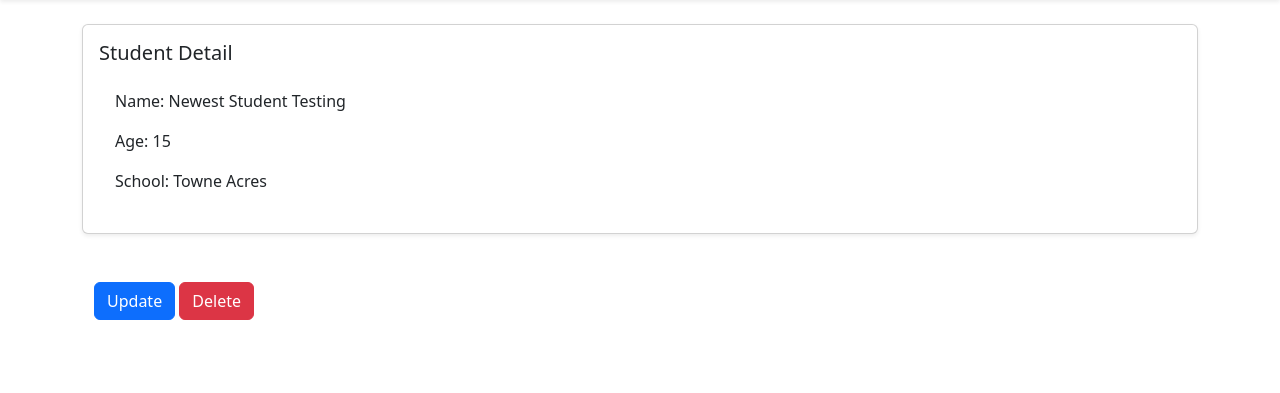
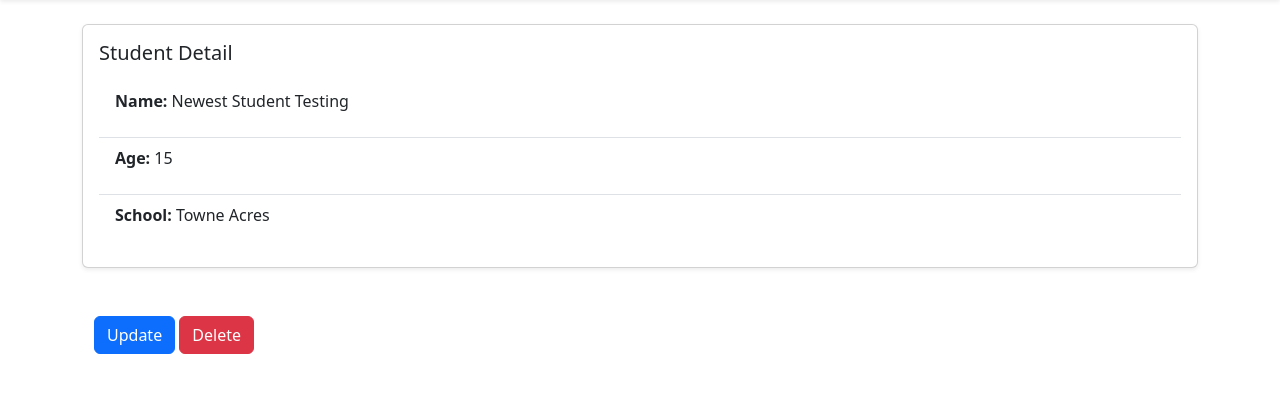
Before and after one commit to abaines1/django-schools-app-project, a Django app: page /basic_app/student/14/ in a window 1280 px wide. Shown: the part 56-449 px from the top of the page. Run offline with Django 5.2, Linux system fonts and the light colour scheme; data comes from the database, SQL or seed files in the repository.

Commit message:
student detail styling

```diff
--- a/adv_project/basic_app/templates/basic_app/student_detail.html
+++ b/adv_project/basic_app/templates/basic_app/student_detail.html
@@ -7,9 +7,13 @@
             <h3 class="card-title h5 mb-3"> Student Detail </h3>
             <ul class="list-group list-group-flush">
                 <li class="list-group-item">
-                    <p> Name: {{ student.name }} </p>
-                    <p> Age: {{ student.age }}</p>
-                    <p> School: {{ student.school }}</p>
+                    <p> <strong> Name: </strong> {{ student.name }} </p>
+                </li>
+                <li class="list-group-item">
+                    <p> <strong> Age: </strong> {{ student.age }} </p>
+                </li>
+                <li class="list-group-item">
+                    <p> <strong> School: </strong> {{ student.school }} </p>
                 </li>
             </ul>
         </div>
```
